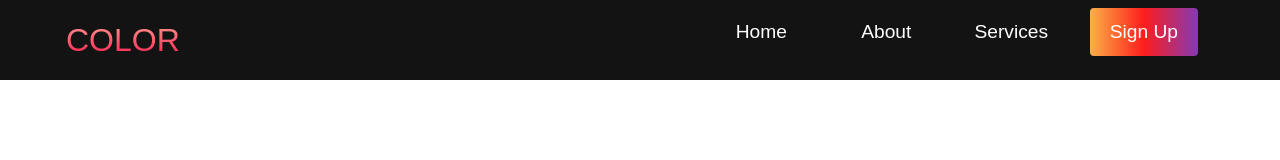
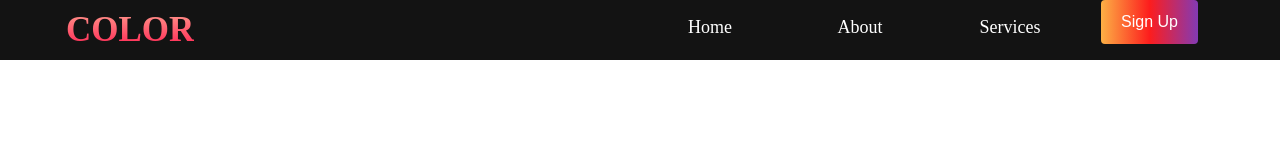
Before and after one commit to Mopharr/COLOR, a plain HTML site: page index.html in a window 1280 px wide. Drawn offline with Linux system fonts and the light colour scheme.

Commit message:
Added new font and adjusted nav-bar

```diff
--- a/CSS/style.css
+++ b/CSS/style.css
@@ -1,3 +1,14 @@
+/*-----------Fonts-------------*/
+@font-face{
+    src: url(/fonts/proxima_ssv/Proxima\ Nova\ Bold.otf);
+    font-family: Proxima-bold;
+    src: url(/fonts/proxima_ssv/ProximaNova-Regular.otf);
+    font-family: Proxima-regular;
+    src: url(/fonts/proxima_ssv/Proxima\ Nova\ Extrabold.otf);
+    font-family: Proxima-extrabold;
+    src: url(/fonts/proxima_ssv/Proxima\ Nova\ Thin.otf);
+    font-family: Proxima-thin;
+}
 *{
     box-sizing: border-box;
     margin: 0;
@@ -7,11 +18,10 @@
 }
 .navbar{
     background: #131313;
-    height: 80px;
+    height: 60px;
     display: flex;
     justify-content: center;
     align-items: center;
-    font-size: 1.2rem;
     position: sticky;
     top: 0;
     z-index: 999;
@@ -19,7 +29,7 @@
 .navbar-container{
     display: flex;
     justify-content: space-between;
-    height: 80px;
+    height: 60px;
     z-index: 1;
     width: 100%;
     max-width: 1300px;
@@ -38,7 +48,9 @@
     align-items: center;
     cursor: pointer;
     text-decoration: none;
-    font-size: 2rem;
+    font-family: Proxima-bold;
+    font-size: 35px;
+    font-weight: bolder;
 }
 .navbar-menu{
     display: flex;
@@ -47,14 +59,18 @@
 
 }
 .navbar-item{
-    height: 80px;
+    margin-top: 20px;
+    margin-bottom: 10px;
+    font-weight:  500;
+    font-size: 18px;
 }
 .navbar-links{
-    color: #fff;
+    font-family: Proxima-bold;
+    color: #ffffff;
     justify-content: center;
     align-items: center;
     height: 100%;
-    width: 125px;
+    width: 150px;
     text-decoration: none;
     display: flex;
     transition: all 0.5s ease ;
```
